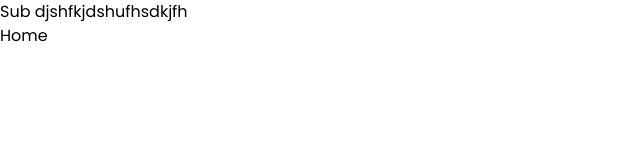
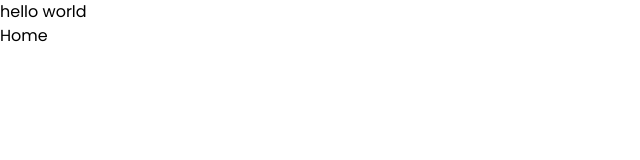
Before and after one commit to codinggita/re_event, a React (Vite) app in the folder frontend/: page / in a window 1280 px wide. Shown: the top 160 px of the page, without its empty margins (0-640 px from the left). Built offline with nearby package versions, Linux system fonts and the light colour scheme.

Commit message:
intial commit

```diff
--- a/frontend/src/components/Navbar.jsx
+++ b/frontend/src/components/Navbar.jsx
@@ -6,7 +6,7 @@ const Navbar = () => {
         <div className="w-full flex px-12 py-4">
             <div className="flex">
                 <h1 className="text-xl font-semibold">
-                    Sub djshfkjdshufhsdkjfh
+                    hello world
                 </h1>
             </div>
         </div>
```
